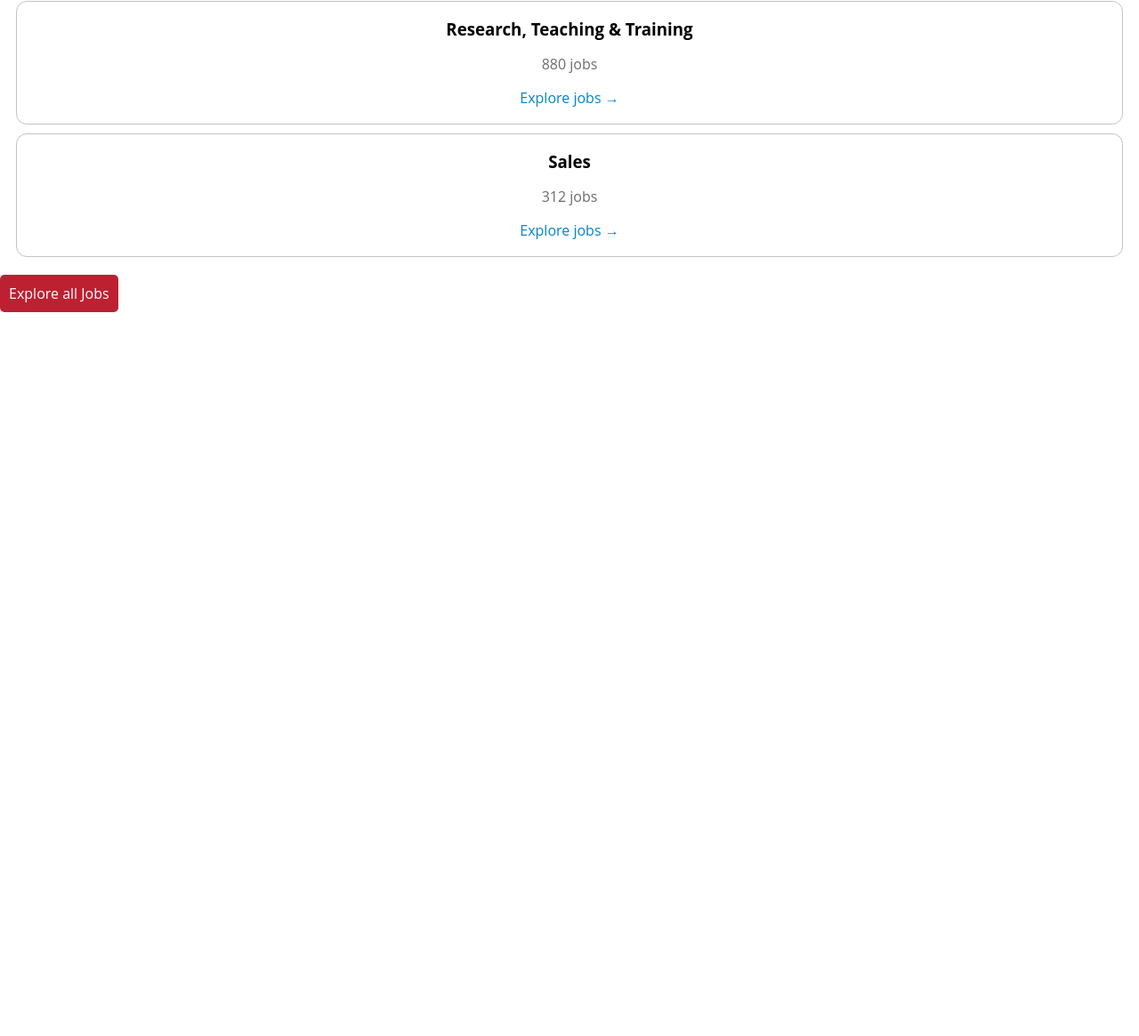
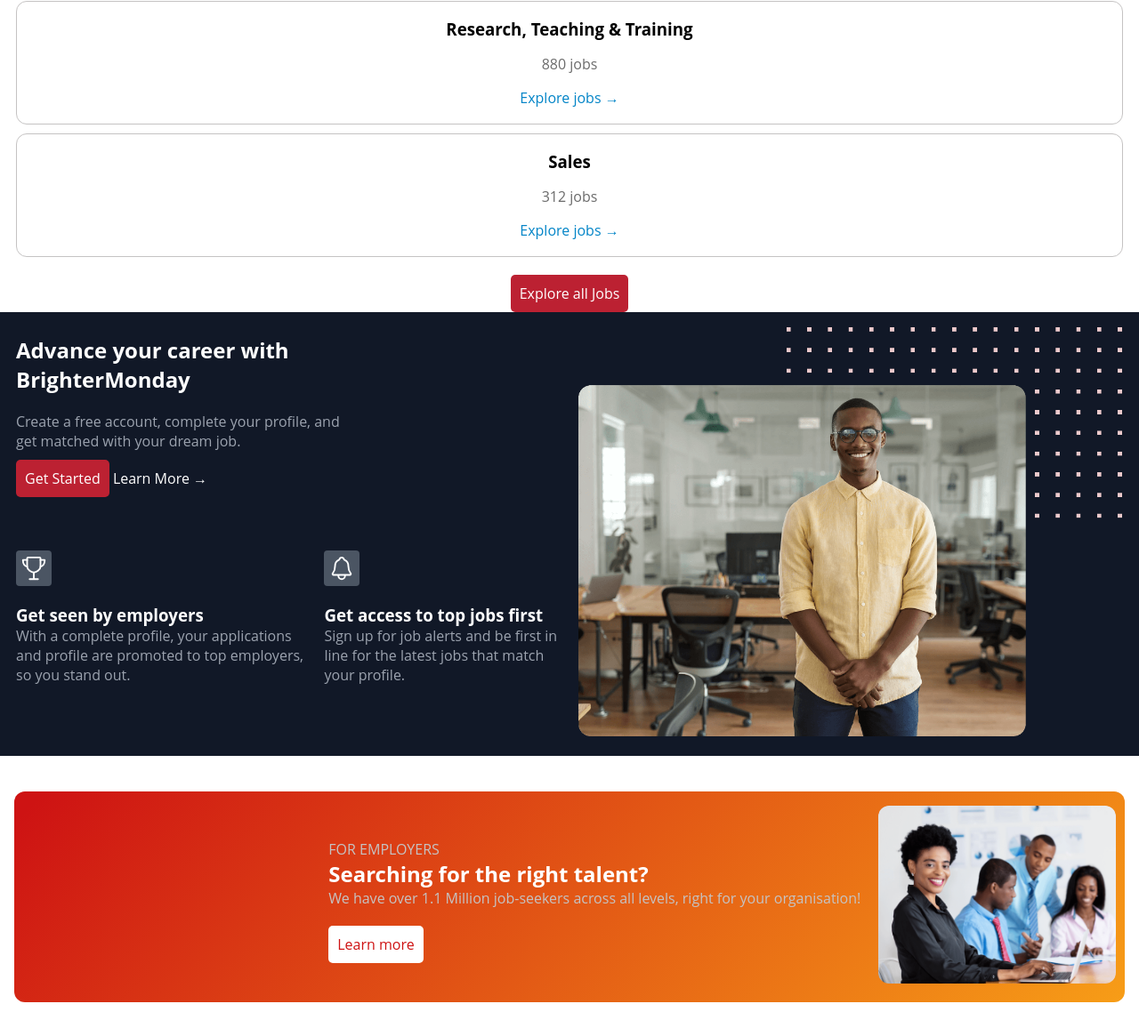
Before and after one commit to vickcruzz/brightermonday, a plain HTML site: page index.html in a window 1280 px wide. Shown: the part 985-2150 px from the top of the page at 89% size. Before the commit the page ends 1336 px from the top, so only its background shows below. Drawn offline with Linux system fonts and the light colour scheme.

Commit message:
talent and career section

```diff
--- a/index.html
+++ b/index.html
@@ -91,6 +91,66 @@
         </div>
         <a href="#" class="btn">Explore all Jobs</a>
       </section>
+      <section class="career">
+        <div class="career-text">
+          <div class="career-text-top">
+            <h2>Advance your career with BrighterMonday</h2>
+            <p>
+              Create a free account, complete your profile, and get matched with
+              your dream job.
+            </p>
+            <div>
+              <a href="#" class="btn">Get Started</a>
+              <a href="#">Learn More &rarr; </a>
+            </div>
+          </div>
+          <div class="career-text-bottom">
+            <div>
+              <img src="./images/trophy-outline.svg" alt="get seen icon" />
+              <h3>Get seen by employers</h3>
+              <p>
+                With a complete profile, your applications and profile are
+                promoted to top employers, so you stand out.
+              </p>
+            </div>
+            <div>
+              <img
+                src="./images/notifications-outline.svg"
+                alt="notification icon"
+              />
+              <h3>Get access to top jobs first</h3>
+              <p>
+                Sign up for job alerts and be first in line for the latest jobs
+                that match your profile.
+              </p>
+            </div>
+          </div>
+        </div>
+        <div class="career-image">
+          <img
+            src="./images/advance-your-career.webp"
+            alt="a man standing in an office"
+          />
+        </div>
+      </section>
+
+      <section class="talent">
+        <div class="talent-image">
+          <img
+            src="./images/right-talent-desktop.webp"
+            alt="people in  a desk discusion"
+          />
+        </div>
+        <div class="talent-text">
+          <span>FOR EMPLOYERS</span>
+          <h2>Searching for the right talent?</h2>
+          <p>
+            We have over 1.1 Million job-seekers across all levels, right for
+            your organisation!
+          </p>
+          <a href="" class="btn">Learn more</a>
+        </div>
+      </section>
     </main>
     <footer></footer>
   </body>
--- a/style.css
+++ b/style.css
@@ -141,5 +141,92 @@
 .categories-area .btn {
   display: block;
   width: max-content;
+  margin: 0 auto;
 }
+
+/* career section */
+.career {
+  background-color: rgb(17, 24, 39);
+  color: white;
+  padding: 10px 18px;
+}
+.career p {
+  color: rgb(156, 163, 175);
+}
+.career-text-top {
+  margin: 16px 0;
+}
+.career-text-top p {
+  margin: 20px 0;
+}
+.career-text-bottom {
+  margin: 50px 0;
+}
+.career-text-bottom > div {
+  margin: 20px 0;
+}
+.career-text-bottom img {
+  width: 40px;
+  background-color: rgb(75, 85, 99);
+  padding: 5px;
+  border-radius: 4px;
+  margin-bottom: 15px;
+}
+
+.career-image img {
+  width: 100%;
+}
+
+/* talent section */
+.talent {
+  padding: 16px 10px;
+  margin: 40px 16px;
+  background-image: linear-gradient(133.99deg, #ce1313 2.29%, #f79d17 100%);
+  border-radius: 12px;
+  color: white;
+}
+.talent p,
+.talent span {
+  margin-bottom: 30px;
+  color: #c5c3c3;
+}
+.talent .btn {
+  background-color: white;
+  color: #ce1313;
+}
+.talent-image img {
+  width: 100%;
+  height: 200px;
+  object-fit: cover;
+  object-position: center;
+  border-radius: 12px;
+}
+/* desktop styles */
+@media screen and (min-width: 765px) {
+  .career {
+    display: flex;
+    align-items: center;
+    gap: 20px;
+  }
+  .career-text,
+  .career-image {
+    flex: 1;
+  }
+  .career-text-top {
+    width: 60%;
+  }
+  .career-text-bottom {
+    display: flex;
+    gap: 10px;
+  }
+
+  .talent {
+    display: flex;
+    flex-direction: row-reverse;
+    gap: 20px;
+    align-items: center;
+  }
+  /* discus what flex-grow, flex-basis and flex-shrink properties do to your flex-items */
+}
+
 /* utility classes in css--- frameworks like bootstrap */
```
Also changed, not shown: images/advance-your-career.webp (added), images/notifications-outline.svg (added), images/right-talent-desktop.webp (added), images/trophy-outline.svg (added).
